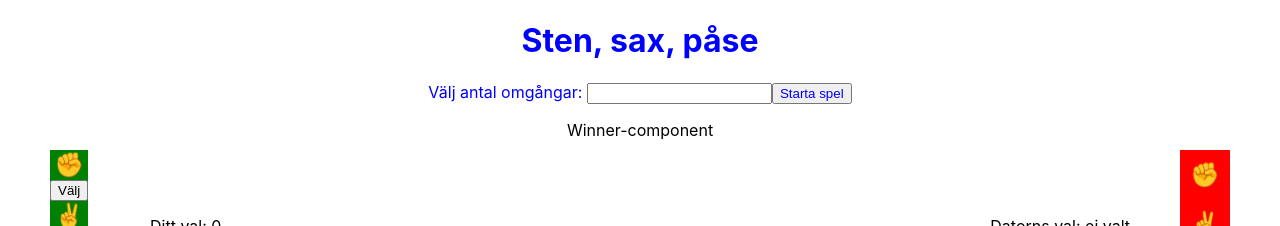
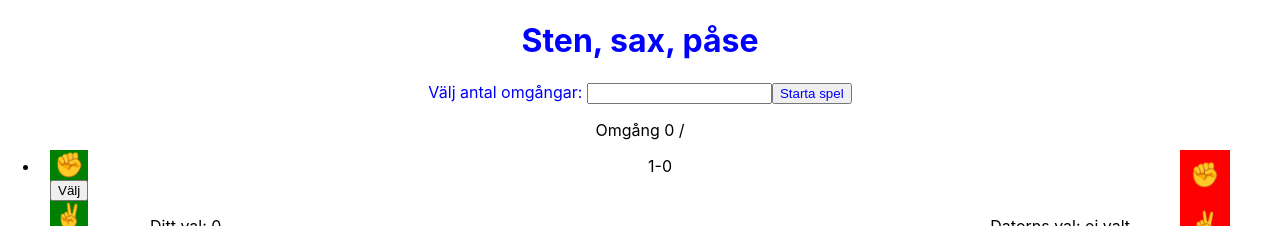
Before and after one commit to Nessumsar/AdvJS-Assignment3-React, a React (Create React App) app in the folder Javascript/React/react-assignment/: page / in a window 1280 px wide. Shown: the top 226 px of the page. Built offline with nearby package versions, Linux system fonts and the light colour scheme.

Commit message:
design updates

```diff
--- a/Javascript/React/react-assignment/src/App.js
+++ b/Javascript/React/react-assignment/src/App.js
@@ -23,12 +23,17 @@ function App() {
     setAiChoice(updatedAiChoice);
   }, []); */
 
+  function logString(){
+    return "1-0"
+  }
+
   return (
     <div className="App">
         <Top getRounds={getRounds}/>
+        <p>Omgång 0 / {Rounds}</p>
         <HumanChoice getPlayerChoice={getPlayerChoice}/>
         <AiChoice/>
-        <Winner/>
+        <Winner logString={logString()}/>
     </div>
   );
 }
--- a/Javascript/React/react-assignment/src/Winner.js
+++ b/Javascript/React/react-assignment/src/Winner.js
@@ -1,13 +1,36 @@
-import React from 'react';
+import React, { useState } from 'react';
+import { render } from 'react-dom';
 import './css/Winner.css';
 
 
 //Räknar antal omgångar och poäng
 
 const Winner = (props) => {
+    const [logList, setLogList] = useState([]);
+    const items = [];
 
+    function updateList(){
+        logList.push(props.logString);
+        items.push(props.logString)
+    }
 
-    return(<p>Winner-component</p>)
+    function renderList(){
+        return(
+        <ul>
+            {items.map((item, index) => {
+                return <li key={index}>{item}</li>
+            })}
+        </ul>
+        );
+    }
+
+    return(
+    <div onLoad={updateList(props)}>
+        <div>
+            {renderList(props)}
+        </div>
+    </div>
+    );
 }
 
 
--- a/Javascript/React/react-assignment/src/index.js
+++ b/Javascript/React/react-assignment/src/index.js
@@ -6,7 +6,7 @@ import App from './App';
 
 ReactDOM.render(
   <React.StrictMode>
-    <App />
+    <App/>
   </React.StrictMode>,
   document.getElementById('root')
 );
```
